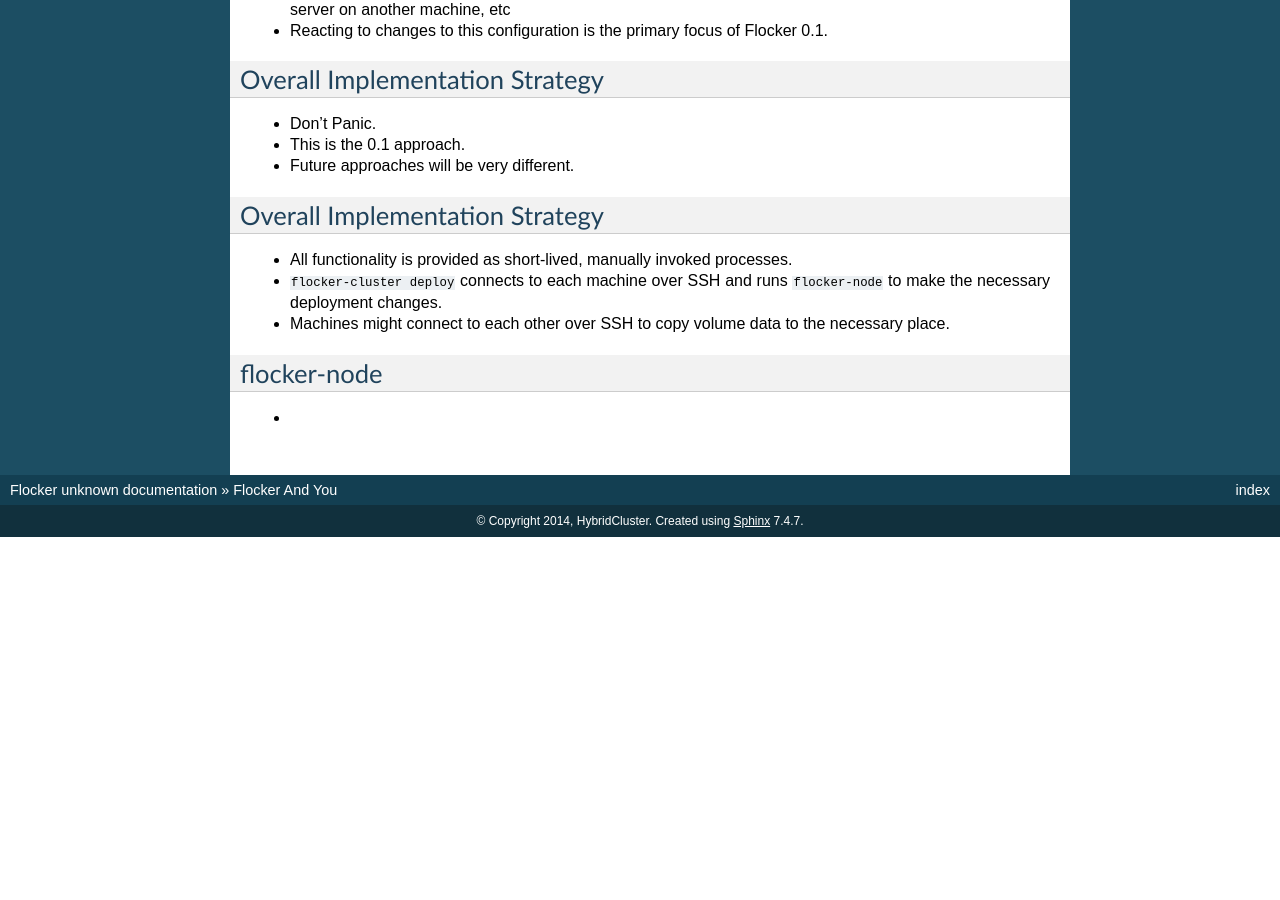
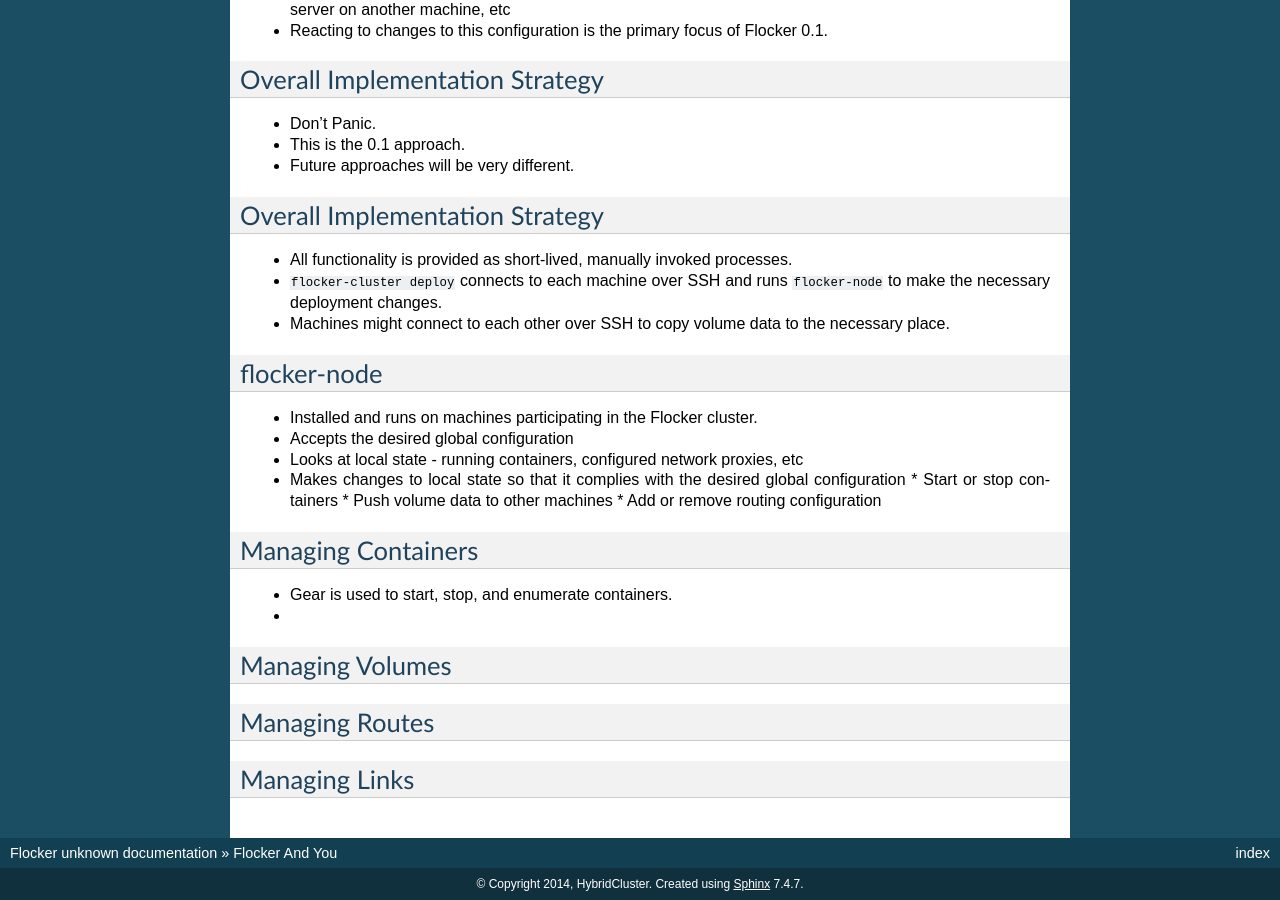
Before and after one commit to ClusterHQ/flocker, a Sphinx documentation site: the page built from docs/architecture/presentation.rst, in a window 1280 px wide and 900 px high, scrolled down 1394 px. Built offline with Sphinx 7.4.7, drawn with Linux system fonts in a browser that asks for light colours; before the commit the page ends 1931 px from its top, so only the background shows below that; some of the changed text lies outside the part shown.

Commit message:
more words

```diff
--- a/docs/architecture/presentation.rst
+++ b/docs/architecture/presentation.rst
@@ -96,4 +96,26 @@
 flocker-node
 ============
 
+* Installed and runs on machines participating in the Flocker cluster.
+* Accepts the desired global configuration
+* Looks at local state - running containers, configured network proxies, etc
+* Makes changes to local state so that it complies with the desired global configuration
+  * Start or stop containers
+  * Push volume data to other machines
+  * Add or remove routing configuration
+
+
+Managing Containers
+===================
+
+* Gear is used to start, stop, and enumerate containers.
 *
+
+Managing Volumes
+================
+
+Managing Routes
+===============
+
+Managing Links
+==============
```
